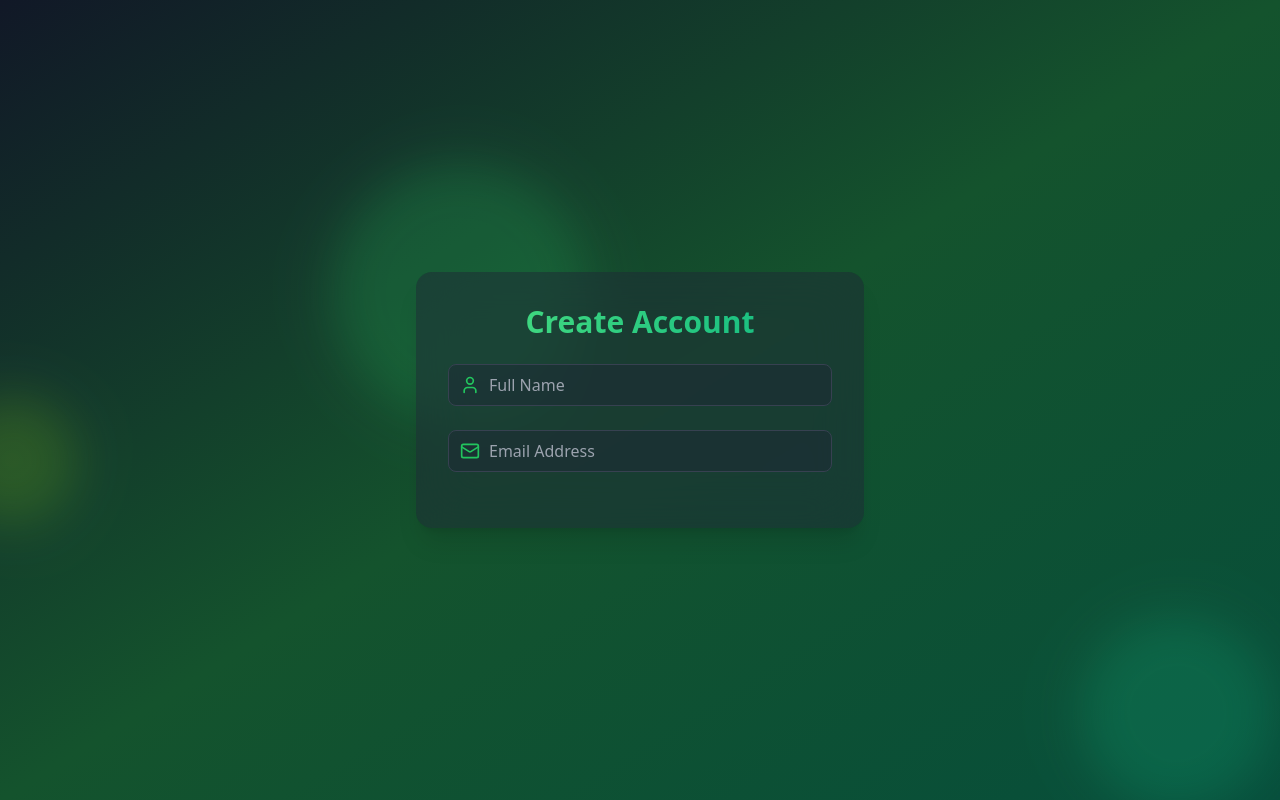
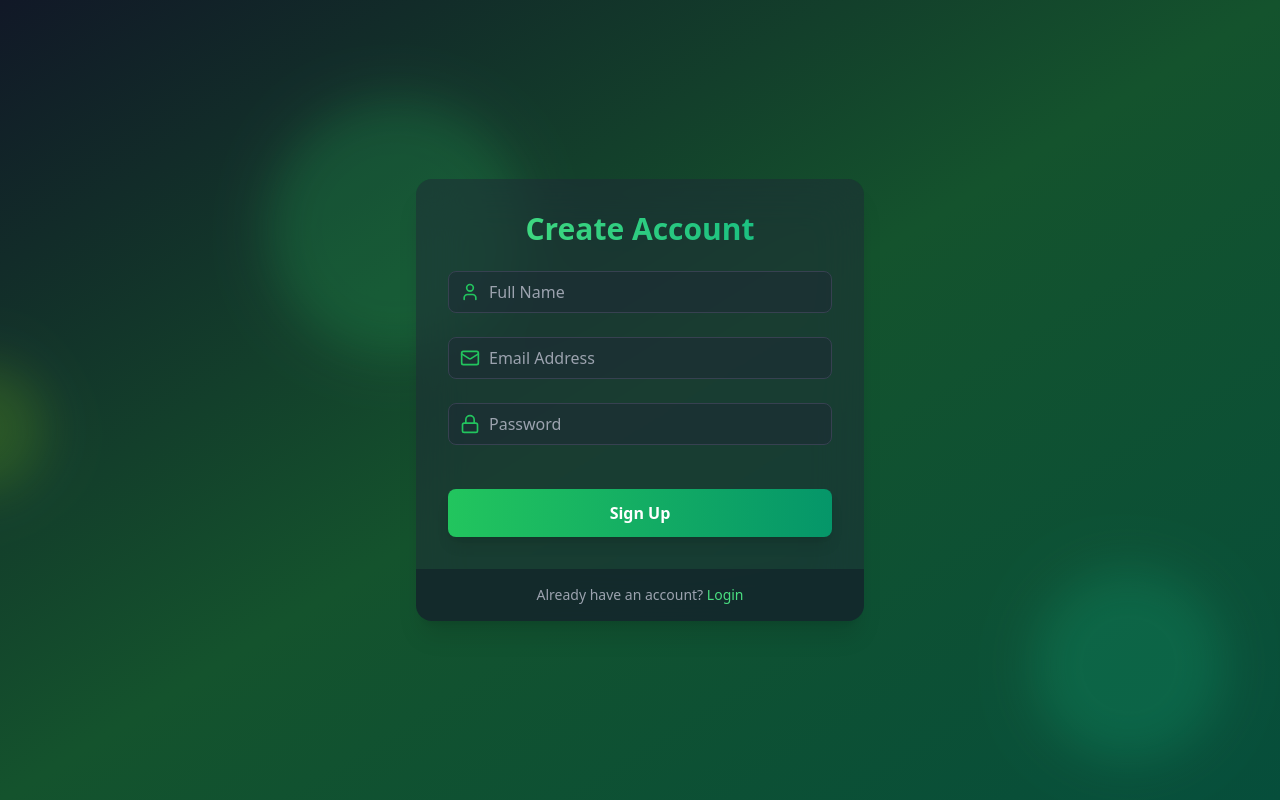
Before and after one commit to KAMO333/mern-advanced-auth, a React (Vite) app in the folder frontend/: page /signup in a window 1280 px wide. Built offline with nearby package versions, Linux system fonts and the light colour scheme.

Commit message:
signup password, button & link

```diff
--- a/frontend/src/pages/SignUpPage.jsx
+++ b/frontend/src/pages/SignUpPage.jsx
@@ -1,12 +1,14 @@
 import { motion } from "framer-motion";
-import { User, Mail } from "lucide-react";
+import { User, Mail, Lock } from "lucide-react";
 import React from "react";
+import { Link } from "react-router-dom";
 import { useState } from "react";
 import Input from "../components/Input";
 
 const SignUpPage = () => {
   const [name, setName] = useState("");
   const [email, setEmail] = useState("");
+  const [password, setPassword] = useState("");
 
   const handleSignUp = async (e) => {
     e.preventDefault();
@@ -46,7 +48,35 @@
             value={email}
             onChange={(e) => setEmail(e.target.value)}
           />
+          <Input
+            icon={Lock}
+            type="password"
+            placeholder="Password"
+            value={password}
+            onChange={(e) => setPassword(e.target.value)}
+          />
+
+          <motion.button
+            className="mt-5 w-full py-3 px-4 bg-gradient-to-r from-green-500 to-emerald-600 text-white
+						font-bold rounded-lg shadow-lg hover:from-green-600
+						hover:to-emerald-700 focus:outline-none focus:ring-2 focus:ring-green-500 focus:ring-offset-2
+						 focus:ring-offset-gray-900 transition duration-200"
+            whileHover={{ scale: 1.02 }}
+            whileTap={{ scale: 0.98 }}
+            type="submit"
+          >
+            Sign Up
+          </motion.button>
         </form>
+      </div>
+
+      <div className="px-8 py-4 bg-gray-900 bg-opacity-50 flex justify-center">
+        <p className="text-sm text-gray-400">
+          Already have an account?{" "}
+          <Link to={"/login"} className="text-green-400 hover:underline">
+            Login
+          </Link>
+        </p>
       </div>
     </motion.div>
   );
```
